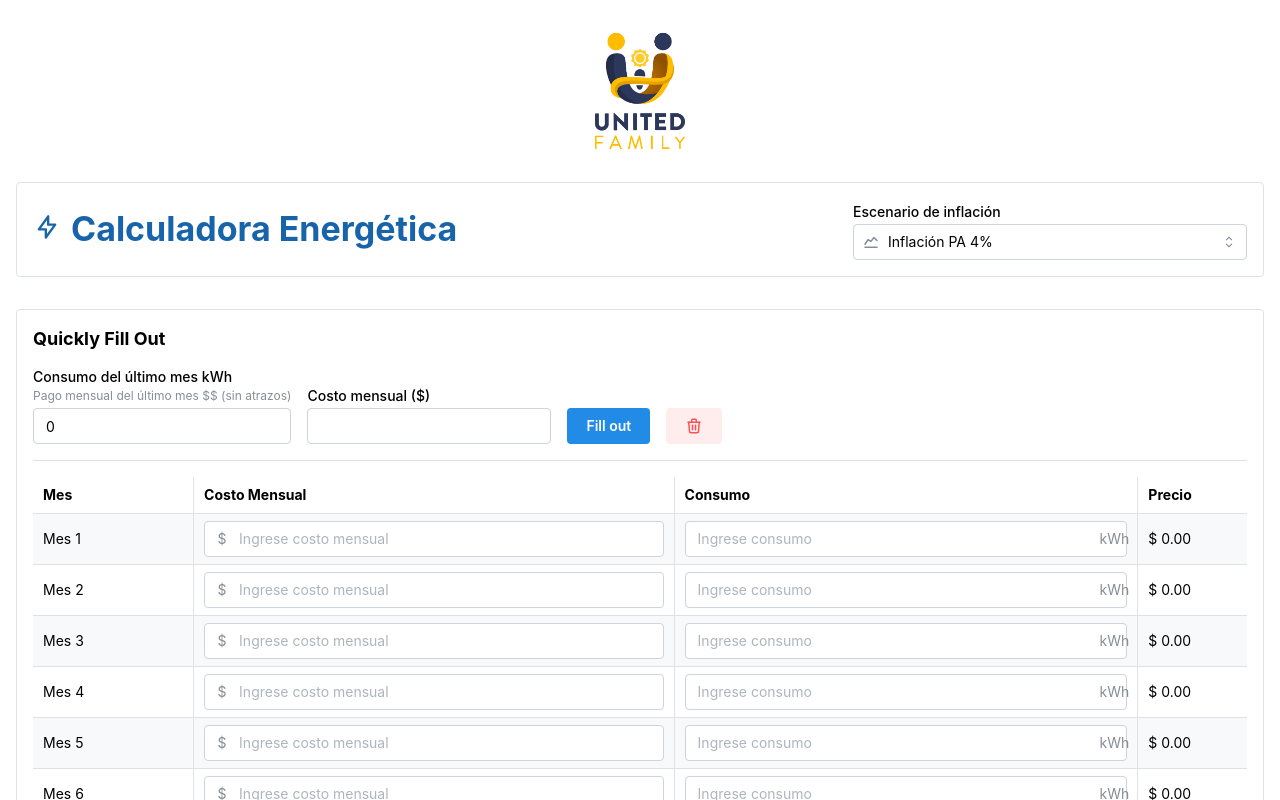
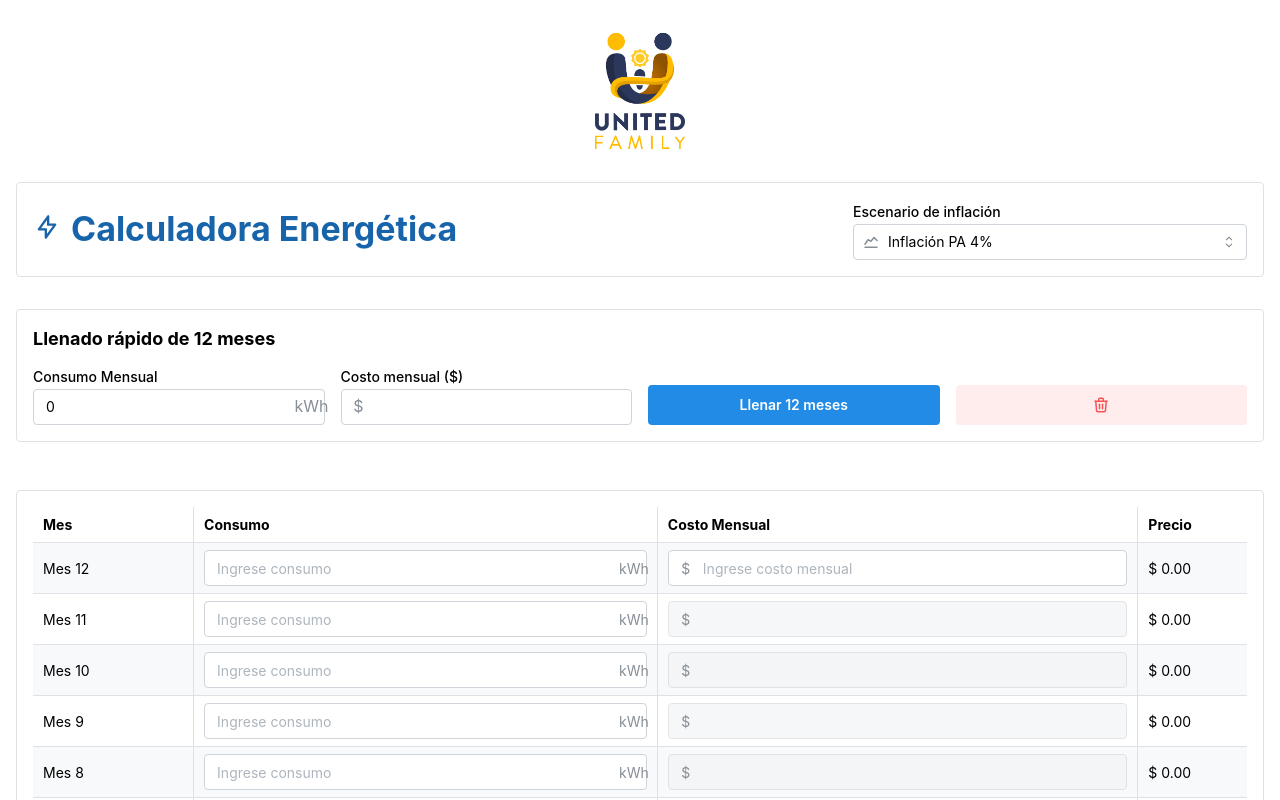
Before and after one commit to ccsmiguelangel/usolarfamily-PAConsumptionCalculator, a React (Vite) app: page / in a window 1280 px wide. Shown: the top 800 px of the page. Built offline with nearby package versions, Linux system fonts and the light colour scheme.

Commit message:
🚸 Improve user expriencies, changes on table

```diff
--- a/src/components/ConsumptionContext.jsx
+++ b/src/components/ConsumptionContext.jsx
@@ -7,10 +7,10 @@ export const ConsumptionProvider = ({ children }) => {
   const [consumptions, setConsumptions] = useState(
     Array.from({ length: 12 }, (_, i) => ({
       id: i,
-      month: `Mes ${i + 1}`,
+      month: `Mes ${12 - i}`,
       consumption: '',
       cost: '',
-      price: 0
+      price: 0,
     }))
   );
 
@@ -177,27 +177,62 @@ export const ConsumptionProvider = ({ children }) => {
         [field]: numericValue
       };
 
-      // Calcular costo mensual solo si ambos valores son numéricos
-      if (!isNaN(newItem.consumption) && !isNaN(newItem.cost)) {
-        newItem.price =  newItem.cost / newItem.consumption;
-      } else {
-        newItem.price = 0;
+      // Si es el primer mes (id === 0), calcular precio cuando se ingresa costo
+      if (id === 0 && field === 'cost' && newItem.consumption > 0) {
+        newItem.price = newItem.cost / newItem.consumption;
       }
 
       return newItem;
     });
 
+    // Después de actualizar el primer mes, recalcular costos para meses 2-12
+    if (id === 0 && field === 'cost') {
+      const firstMonthPrice = newData[0]?.price || 0;
+      if (firstMonthPrice > 0) {
+        for (let i = 1; i < newData.length; i++) {
+          newData[i].price = firstMonthPrice;
+          newData[i].cost = newData[i].consumption * firstMonthPrice;
+        }
+      }
+    }
+
+    // Si se cambia el consumo en cualquier mes, recalcular costo con precio fijo
+    if (field === 'consumption') {
+      const firstMonthPrice = newData[0]?.price || 0;
+      if (firstMonthPrice > 0) {
+        newData[id].cost = newData[id].consumption * firstMonthPrice;
+        if (id > 0) {
+          newData[id].price = firstMonthPrice;
+        }
+      }
+    }
+
     setConsumptions(newData);
   };
 
   const fillAllMonthsWithQuickValues = () => {
-    setConsumptions(consumptions.map(item => ({
-      ...item,
-      consumption: quickConsumption,
-      cost: ((item.cost > 0) && item.cost)? item.cost: quickCost,
-      // cost: '',
-      price: ((quickConsumption > 0) && (quickCost)) ? quickCost / quickConsumption : item.cost? item.cost / quickConsumption: 0
-    })));
+    const newData = consumptions.map((item, index) => {
+      if (index === 0) {
+        // Para el primer mes, usar el costo y consumo ingresados y calcular precio
+        const calculatedPrice = (quickCost > 0 && quickConsumption > 0) ? quickCost / quickConsumption : 0;
+        return {
+          ...item,
+          consumption: quickConsumption,
+          cost: quickCost,
+          price: calculatedPrice
+        };
+      } else {
+        // Para los meses 2-12, usar el consumo ingresado y el precio del primer mes
+        const firstMonthPrice = (quickCost > 0 && quickConsumption > 0) ? quickCost / quickConsumption : 0;
+        return {
+          ...item,
+          consumption: quickConsumption,
+          cost: quickConsumption * firstMonthPrice,
+          price: firstMonthPrice
+        };
+      }
+    });
+    setConsumptions(newData);
   };
 
   const clearAllMonths = () => {
--- a/src/components/ConsumptionTable.jsx
+++ b/src/components/ConsumptionTable.jsx
@@ -27,7 +27,7 @@ const ConsumptionTable = () => {
         <RoofPanelCalculator />
         <NaturgyProjectionChart />
         <NewProjectionChart />
-        {(totalNaturgyEnsa > 0 || totalNewProjection > 0) && (
+              {(totalNaturgyEnsa > 0 || totalNewProjection > 0) && (
          <PaymentSummary />
         )}
         <ClientInfoForm />
--- a/src/components/ConsumptionTableInputs.jsx
+++ b/src/components/ConsumptionTableInputs.jsx
@@ -2,18 +2,15 @@ import {
   Table,
   NumberInput,
   Paper,
-  Group,
+  Title,
+  Grid,
+  NumberFormatter,
   Button,
-  Title,
-  Tooltip,
-  Grid,
-  Divider,
-  NumberFormatter ,
+  Tooltip
 } from '@mantine/core';
-import { IconBolt } from '@tabler/icons-react';
-import { IconTrash } from '@tabler/icons-react';
+import { IconBolt, IconTrash } from '@tabler/icons-react';
+import { useConsumption } from './ConsumptionContext';
 
-import { useConsumption } from './ConsumptionContext';
 import InflationSelector from './InflationSelector';
 
 const ConsumptionTableInputs = () => {
@@ -22,8 +19,8 @@ const ConsumptionTableInputs = () => {
     averageConsumption, averagePrice, averageMonthlyCost,
     totalConsumption, totalMonthlyCost,
 
+    quickCost, setQuickCost,
     quickConsumption, setQuickConsumption,
-    quickCost, setQuickCost,
     fillAllMonthsWithQuickValues,
     clearAllMonths
   } = useConsumption();
@@ -47,42 +44,58 @@ const ConsumptionTableInputs = () => {
         </Grid>
       </Paper>
     </Grid.Col>
+
     <Grid.Col span={12}>
-      <Paper p="md" withBorder>
-      <Title order={4} mb="sm">Quickly Fill Out</Title>
-        <Group gap="md" style={{'alignItems': 'end'}} span={{base: 12, sm: 6, md: 3}}>
+      <Paper p="md" mb="md" withBorder>
+        <Title order={4} mb="sm">Llenado rápido de 12 meses</Title>
+        <Grid gutter="md" align="end">
+          <Grid.Col span={{ base: 12, sm: 6, md: 3 }}>
             <NumberInput
-            label="Consumo del último mes kWh"
-            description="Pago mensual del último mes $$ (sin atrazos)"
+              label="Consumo Mensual"
               value={quickConsumption}
               onChange={setQuickConsumption}
               min={0}
               hideControls
+              rightSection="kWh"
+              fullWidth
             />
+          </Grid.Col>
+          <Grid.Col span={{ base: 12, sm: 6, md: 3 }}>
             <NumberInput
               label="Costo mensual ($)"
               value={quickCost}
               onChange={setQuickCost}
               min={0}
               hideControls
+              leftSection="$"
+              fullWidth
             />
-          <Button color="blue" onClick={fillAllMonthsWithQuickValues}>
-            Fill out
+          </Grid.Col>
+          <Grid.Col span={{ base: 12, sm: 6, md: 3 }}>
+            <Button color="blue" fullWidth onClick={fillAllMonthsWithQuickValues} style={{ height: 40 }}>
+              Llenar 12 meses
             </Button>
+          </Grid.Col>
+          <Grid.Col span={{ base: 12, sm: 6, md: 3 }}>
             <Tooltip label="Borrar todos los meses">
-            <Button color="red" variant="light" onClick={clearAllMonths}>
+              <Button color="red" variant="light" fullWidth onClick={clearAllMonths} style={{ height: 40 }}>
                 <IconTrash size={18} />
               </Button>
             </Tooltip>
-        </Group>
-        <Divider my="md" />
+          </Grid.Col>
+        </Grid>
+      </Paper>
+    </Grid.Col>
+
+    <Grid.Col span={12}>
+      <Paper p="md" withBorder>
         <Table.ScrollContainer type="native" minWidth={500} >
         <Table striped highlightOnHover withColumnBorders>
           <Table.Thead>
             <Table.Tr>
               <Table.Th>Mes</Table.Th>
+              <Table.Th>Consumo</Table.Th>
               <Table.Th>Costo Mensual</Table.Th>
-              <Table.Th>Consumo</Table.Th>
               <Table.Th>Precio</Table.Th>
             </Table.Tr>
           </Table.Thead>
@@ -90,17 +103,6 @@ const ConsumptionTableInputs = () => {
             {consumptions.map((row) => (
               <Table.Tr key={row.id}>
                 <Table.Td>{row.month}</Table.Td>
-                <Table.Td>
-                  <NumberInput
-                    value={row.cost}
-                    onChange={(e) => handleInputChange(row.id, 'cost', Number(e))}
-                    placeholder="Ingrese costo mensual"
-                    allowDecimal={true}
-                    leftSection="$"
-                    hideControls
-                    type="number"
-                  />
-                </Table.Td>
 
                 <Table.Td>
                   <NumberInput
@@ -113,6 +115,28 @@ const ConsumptionTableInputs = () => {
                   />
                 </Table.Td>
                 <Table.Td>
+                  {row.id === 0 ? (
+                    <NumberInput
+                      value={row.cost}
+                      onChange={(e) => handleInputChange(row.id, 'cost', Number(e))}
+                      placeholder="Ingrese costo mensual"
+                      allowDecimal={true}
+                      leftSection="$"
+                      hideControls
+                      type="number"
+                    />
+                  ) : (
+                    <NumberInput
+                      value={row.cost}
+                      disabled
+                      allowDecimal={true}
+                      leftSection="$"
+                      hideControls
+                      type="number"
+                    />
+                  )}
+                </Table.Td>
+                <Table.Td>
                   <NumberFormatter thousandSeparator prefix="$ " value={row.price.toFixed(2)}/>
                 </Table.Td>
               </Table.Tr>
@@ -120,15 +144,15 @@ const ConsumptionTableInputs = () => {
               {/* Fila de promedios */}
               <Table.Tr style={{ fontWeight: 'bold' }}>
                 <Table.Td>PROMEDIO</Table.Td>
+                <Table.Td><NumberFormatter thousandSeparator suffix=" kWh" value={averageConsumption.toFixed(2)}/></Table.Td>
                 <Table.Td><NumberFormatter thousandSeparator prefix="$ " value={averageMonthlyCost.toFixed(2)} /></Table.Td>
-                <Table.Td><NumberFormatter thousandSeparator suffix=" kWh" value={averageConsumption.toFixed(2)}/></Table.Td>
                 <Table.Td><NumberFormatter thousandSeparator prefix="$ " value={averagePrice.toFixed(2)}/></Table.Td>
               </Table.Tr>
                 {/* Fila de totales */}
               <Table.Tr style={{ fontWeight: 'bold' }}>
                 <Table.Td>TOTAL</Table.Td>
-                <Table.Td><NumberFormatter thousandSeparator prefix="$ " value={typeof totalMonthlyCost === 'number' && !isNaN(totalMonthlyCost) ? totalMonthlyCost : 0} /></Table.Td>
                 <Table.Td><NumberFormatter thousandSeparator suffix=" kWh" value={totalConsumption.toFixed(2)} /></Table.Td>
+                <Table.Td><NumberFormatter thousandSeparator prefix="$ " value={typeof totalMonthlyCost === 'number' && !isNaN(totalMonthlyCost.toFixed(2)) ? totalMonthlyCost.toFixed(2) : 0} /></Table.Td>
                 <Table.Td>-</Table.Td> {/* No se suma el precio */}
               </Table.Tr>
           </Table.Tbody>
--- a/src/components/InflationSelector.jsx
+++ b/src/components/InflationSelector.jsx
@@ -15,7 +15,11 @@ const InflationSelector = () => {
           value={selectedRate}
           onChange={setSelectedRate}
           data={[
-            { value: '4', label: 'Inflación PA 4%' }
+            { value: '2', label: 'Inflación PA 2%' },
+            { value: '3', label: 'Inflación PA 3%' },
+            { value: '4', label: 'Inflación PA 4%' },
+            { value: '5', label: 'Inflación PA 5%' },
+            { value: '6', label: 'Inflación PA 6%' }
           ]}
           defaultValue={[{ value: '4', label: 'Inflación PA 4%' }]}
           leftSection={<IconChartLine size={18} />}
```
Lines whose indentation alone changed are shown as unchanged.
